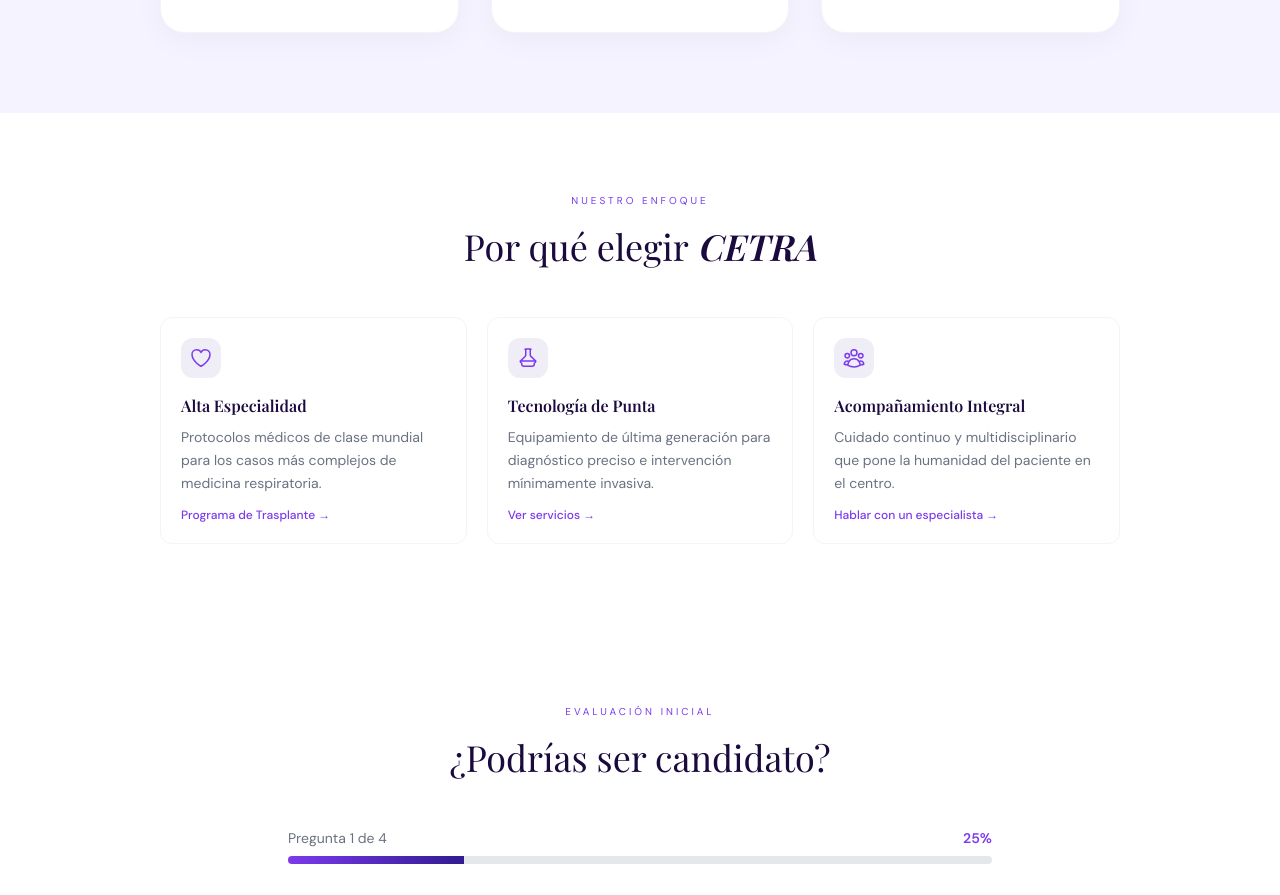
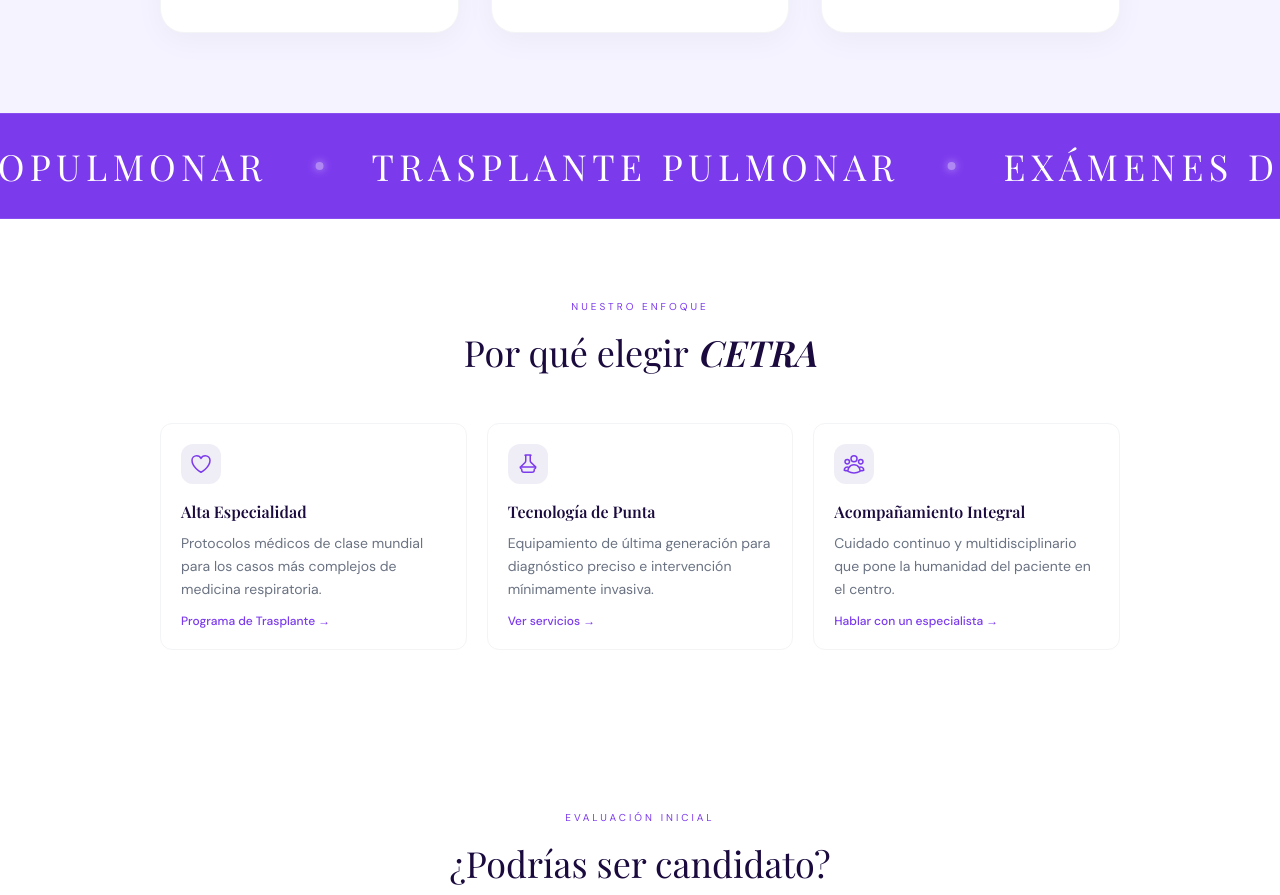
Before and after one commit to juangalindo55/CETRA, a Next.js app: page / in a window 1280 px wide. Shown: the part 2294-3189 px from the top of the page. Built offline with nearby package versions, Linux system fonts and the light colour scheme.

Commit message:
feat: add scrolling marquee banner for medical services

```diff
--- a/src/app/page.tsx
+++ b/src/app/page.tsx
@@ -5,7 +5,9 @@
 import Testimonial from '@/components/sections/Testimonial';
 import EligibilityQuiz from '@/components/sections/EligibilityQuiz';
 import FAQ from '@/components/sections/FAQ';
+import Marquee from '@/components/ui/Marquee';
 import Link from 'next/link';
+
 import { motion } from 'framer-motion';
 
 const stats = [
@@ -86,6 +88,8 @@
 
       {/* Testimonios */}
       <Testimonial />
+
+      <Marquee />
 
       {/* Pilares */}
       <section className="py-20 w-full bg-white relative">
--- /dev/null
+++ b/src/components/ui/Marquee.tsx
@@ -0,0 +1,36 @@
+'use client';
+
+import { motion } from 'framer-motion';
+
+const items = [
+  "Rehabilitación Cardiopulmonar",
+  "Trasplante Pulmonar",
+  "Exámenes de sueño",
+];
+
+export default function Marquee() {
+  return (
+    <div className="w-full bg-[#7C3AED] overflow-hidden py-8 flex border-y border-white/10 select-none">
+      <motion.div
+        className="flex whitespace-nowrap items-center"
+        animate={{ x: ["0%", "-50%"] }}
+        transition={{
+          repeat: Infinity,
+          ease: "linear",
+          duration: 25,
+        }}
+      >
+        {/* We repeat the items to ensure a seamless infinite loop */}
+        {[...items, ...items].map((item, i) => (
+          <div key={i} className="flex items-center">
+            <span className="text-white font-display text-2xl md:text-4xl font-light tracking-[0.15em] uppercase px-12">
+              {item}
+            </span>
+            {/* Elegant separator */}
+            <div className="w-2 h-2 rounded-full bg-white/40 shadow-[0_0_8px_rgba(255,255,255,0.5)]" />
+          </div>
+        ))}
+      </motion.div>
+    </div>
+  );
+}
```
